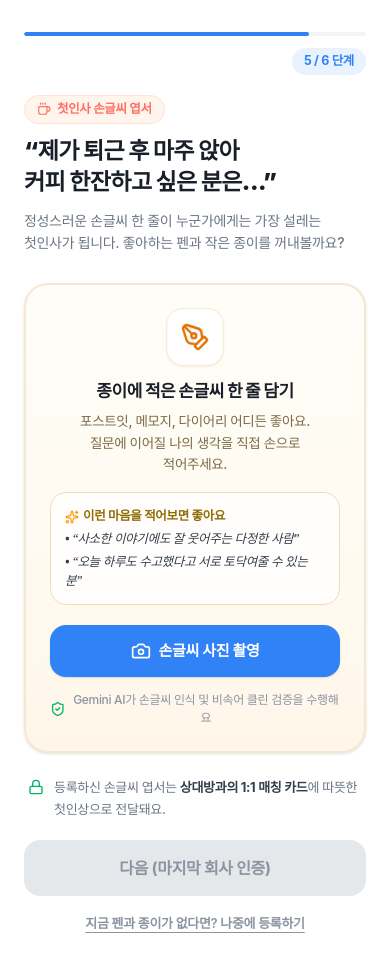
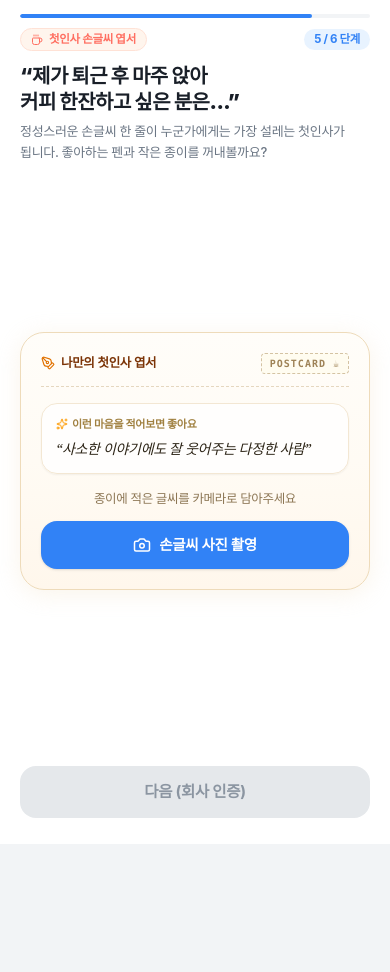
Before and after one commit to salaryee/dating, a Next.js app: page /auth/profile-note in a window 390 px wide. Shown: the top 972 px of the page. After the commit the page ends 844 px from the top, so only its background shows below. Built offline with nearby package versions, Linux system fonts and the light colour scheme.

Commit message:
feat(profile-note): improve UX to fit viewport without scroll, remove skip text and simplify postcard design

```diff
--- a/src/app/auth/profile-note/page.tsx
+++ b/src/app/auth/profile-note/page.tsx
@@ -9,14 +9,10 @@ import {
   Sparkles,
   RefreshCw,
   Check,
-  CheckCircle2,
-  Lock,
   PenTool,
-  Heart,
   AlertCircle,
   RotateCcw,
   Coffee,
-  ShieldCheck,
 } from "lucide-react";
 
 export default function ProfileNotePage() {
@@ -147,41 +143,39 @@ export default function ProfileNotePage() {
   const isFormValid = noteStatus === "success";
 
   return (
-    <div className="flex flex-col min-h-screen bg-white justify-between p-6 sm:p-7 w-full max-w-lg mx-auto">
+    <div className="flex flex-col h-[100dvh] max-h-[100dvh] bg-white justify-between px-5 py-3.5 sm:px-7 sm:py-5 w-full max-w-lg mx-auto overflow-hidden select-none">
+      {/* ================= 상단 헤더 & 타이포그래피 ================= */}
+      <div className="shrink-0">
+        {/* 프로그레스 바 & 단계 표시 */}
         <div>
-        {/* 상단 프로그레스 바 (토스 스타일 83%, 6단계 중 5단계) */}
-        <div className="pt-2 pb-5">
           <div className="h-1 w-full bg-[#F2F4F6] rounded-full overflow-hidden">
             <div className="h-full bg-[#3182F6] rounded-full w-5/6 transition-all duration-300"></div>
           </div>
-          <div className="flex items-center justify-end mt-3">
-            <span className="text-[12.5px] font-bold text-[#3182F6] bg-[#E8F3FF] px-3 py-1 rounded-full">
+          <div className="flex items-center justify-between mt-2.5">
+            <div className="inline-flex items-center gap-1.5 px-2.5 py-0.5 rounded-full bg-[#FFF5ED] text-[#FF6F61] text-[11.5px] font-bold border border-[#FFE2D6]">
+              <Coffee className="w-3 h-3" />
+              <span>첫인사 손글씨 엽서</span>
+            </div>
+            <span className="text-[11.5px] font-bold text-[#3182F6] bg-[#E8F3FF] px-2.5 py-0.5 rounded-full">
               5 / 6 단계
             </span>
           </div>
         </div>
 
-        {/* 메인 질문 (시선 집중) & 서브 텍스트 */}
-        <div>
-          <div className="inline-flex items-center gap-1.5 px-3 py-1 rounded-full bg-[#FFF5ED] text-[#FF6F61] text-[12.5px] font-bold mb-3 border border-[#FFE2D6]">
-            <Coffee className="w-3.5 h-3.5" />
-            <span>첫인사 손글씨 엽서</span>
-          </div>
-
-          {/* 메인 질문 (화면 상단에 가장 크고 또렷한 타이포그래피) */}
-          <h1 className="text-[23px] sm:text-[25px] font-black text-[#191F28] tracking-tight leading-[1.35] break-keep">
+        {/* 메인 질문 & 서브 텍스트 */}
+        <div className="mt-3">
+          <h1 className="text-[20px] sm:text-[22px] font-black text-[#191F28] tracking-tight leading-[1.3] break-keep">
             &ldquo;제가 퇴근 후 마주 앉아<br />
             커피 한잔하고 싶은 분은...&rdquo;
           </h1>
-
-          {/* 서브 텍스트 (부드러운 톤) */}
-          <p className="text-[14px] text-[#6B7684] mt-3 leading-relaxed font-medium break-keep">
+          <p className="text-[13px] text-[#6B7684] mt-1.5 leading-relaxed font-medium break-keep">
             정성스러운 손글씨 한 줄이 누군가에게는 가장 설레는 첫인사가 됩니다. 좋아하는 펜과 작은 종이를 꺼내볼까요?
           </p>
         </div>
+      </div>
 
-        {/* 손글씨 촬영 및 AI 검증 메인 영역 */}
-        <div className="mt-7 flex flex-col gap-3">
+      {/* ================= 중앙 메인 엽서 카드 영역 ================= */}
+      <div className="flex-1 flex flex-col justify-center my-auto py-2">
         {/* 숨겨진 실제 카메라/파일 인풋 */}
         <input
           ref={fileInputRef}
@@ -194,201 +188,86 @@ export default function ProfileNotePage() {
 
         {/* ================= 상태 1: 촬영 전 (empty) ================= */}
         {noteStatus === "empty" && (
-            <div className="w-full rounded-3xl bg-gradient-to-b from-[#FFFDF8] via-[#FFFBF2] to-[#FFF6E9] p-6 border-2 border-[#F5E8D0] shadow-sm flex flex-col items-center text-center relative overflow-hidden">
-              {/* 장식용 종이 라인 패턴 */}
-              <div className="w-14 h-14 rounded-2xl bg-white shadow-xs flex items-center justify-center text-amber-600 mb-3.5 border border-[#F5E8D0] animate-flutter-pulse">
-                <PenTool className="w-7 h-7" />
+          <div className="w-full rounded-3xl bg-gradient-to-b from-[#FFFDF9] via-[#FFFBF4] to-[#FFF7EC] p-5 border border-[#EEDBBA] shadow-[0_4px_24px_rgba(238,219,186,0.3)] flex flex-col justify-between relative overflow-hidden">
+            {/* 상단 엽서 장식 헤더 */}
+            <div className="flex items-center justify-between pb-3 border-b border-dashed border-[#E5D7BF]">
+              <div className="flex items-center gap-1.5 text-amber-900 text-[12.5px] font-serif font-semibold">
+                <PenTool className="w-3.5 h-3.5 text-amber-600" />
+                <span>나만의 첫인사 엽서</span>
+              </div>
+              <span className="text-[10px] tracking-widest uppercase font-mono px-2 py-0.5 rounded border border-dashed border-[#D4C3A3] text-[#9E8256] bg-amber-50/60 font-bold">
+                POSTCARD ☕
+              </span>
             </div>
 
-              <h3 className="text-[17px] font-black text-[#191F28] tracking-tight">
-                종이에 적은 손글씨 한 줄 담기
-              </h3>
-              <p className="text-[13.5px] text-[#7C6A46] mt-1.5 font-medium leading-relaxed break-keep px-2">
-                포스트잇, 메모지, 다이어리 어디든 좋아요.<br />
-                질문에 이어질 나의 생각을 직접 손으로 적어주세요.
-              </p>
-
-              {/* 예시 문구 힌트 박스 */}
-              <div className="mt-4 w-full bg-white/80 rounded-2xl p-3.5 border border-[#EEDBBA] text-left text-[12.5px] text-[#6B7684] space-y-1">
-                <p className="font-bold text-[#8F6B00] flex items-center gap-1">
-                  <Sparkles className="w-3.5 h-3.5 text-amber-500" />
+            {/* 감성 손글씨 메모 영역 */}
+            <div className="my-4 py-3 px-3.5 rounded-2xl bg-white/80 border border-[#F3E7D3] shadow-xs flex flex-col gap-1.5">
+              <p className="text-[11px] font-bold text-[#A08040] flex items-center gap-1">
+                <Sparkles className="w-3 h-3 text-amber-500" />
                 <span>이런 마음을 적어보면 좋아요</span>
               </p>
-                <p className="text-[#333D4B] font-serif italic">
-                  • &ldquo;사소한 이야기에도 잘 웃어주는 다정한 사람&rdquo;
-                </p>
-                <p className="text-[#333D4B] font-serif italic">
-                  • &ldquo;오늘 하루도 수고했다고 서로 토닥여줄 수 있는 분&rdquo;
+              <p className="text-[14px] sm:text-[14.5px] text-[#2C2416] font-serif italic leading-relaxed">
+                &ldquo;사소한 이야기에도 잘 웃어주는 다정한 사람&rdquo;
               </p>
             </div>
 
-              {/* 실제 촬영 버튼 */}
+            {/* 촬영 안내 & 버튼 */}
+            <p className="text-center text-[12.5px] text-[#8C7654] font-medium mb-3">
+              종이에 적은 글씨를 카메라로 담아주세요
+            </p>
+
             <button
               type="button"
               onClick={() => fileInputRef.current?.click()}
-                className="mt-5 w-full h-13 rounded-2xl bg-[#3182F6] hover:bg-[#1B64DA] text-white font-bold text-[15px] shadow-sm transition-all flex items-center justify-center gap-2 cursor-pointer active:scale-[0.98]"
+              className="w-full h-12 rounded-2xl bg-[#3182F6] hover:bg-[#1B64DA] text-white font-bold text-[14.5px] shadow-sm transition-all flex items-center justify-center gap-2 cursor-pointer active:scale-[0.98]"
             >
-                <Camera className="w-5 h-5" />
+              <Camera className="w-4.5 h-4.5" />
               <span>손글씨 사진 촬영</span>
             </button>
-
-              <div className="mt-3.5 flex items-center gap-1.5 text-[12px] text-[#8B95A1] font-medium">
-                <ShieldCheck className="w-4 h-4 text-[#00B368]" />
-                <span>Gemini AI가 손글씨 인식 및 비속어 클린 검증을 수행해요</span>
-              </div>
           </div>
         )}
 
         {/* ================= 상태 2: Google AI 분석 중 (analyzing) ================= */}
         {noteStatus === "analyzing" && (
-            <div className="w-full rounded-3xl bg-[#0F172A] p-5 text-white relative overflow-hidden shadow-lg border border-blue-500/30">
-              {/* 상단 실시간 프로그레스 헤더 */}
+          <div className="w-full rounded-3xl bg-[#0F172A] p-4 text-white relative overflow-hidden shadow-lg border border-blue-500/30 flex flex-col justify-between">
             <div className="flex items-center justify-between mb-2">
               <div className="flex items-center gap-2">
                 <span className="w-2 h-2 rounded-full bg-[#3182F6] animate-ping" />
-                  <span className="text-[13px] font-bold text-blue-200">
-                    Google AI 손글씨 엽서 분석
+                <span className="text-[12.5px] font-bold text-blue-200">
+                  Google AI 손글씨 확인 중
                 </span>
               </div>
-                <span className="text-[14px] font-mono font-black text-[#60A5FA]">
+              <span className="text-[13px] font-mono font-black text-[#60A5FA]">
                 {Math.min(100, Math.round(analysisProgress))}%
               </span>
             </div>
 
-              {/* 진행률 게이지 바 */}
-              <div className="w-full h-2 bg-slate-800 rounded-full overflow-hidden mb-4 border border-slate-700/50">
+            <div className="w-full h-1.5 bg-slate-800 rounded-full overflow-hidden mb-3">
               <div
-                  className="h-full bg-gradient-to-r from-[#3182F6] via-[#60A5FA] to-[#00D084] transition-all duration-100 ease-out rounded-full shadow-[0_0_10px_#3B82F6]"
+                className="h-full bg-gradient-to-r from-[#3182F6] via-[#60A5FA] to-[#00D084] transition-all duration-100 ease-out rounded-full shadow-[0_0_8px_#3B82F6]"
                 style={{ width: `${Math.min(100, analysisProgress)}%` }}
               />
             </div>
 
-              {/* 사진 프리뷰 + 레이저 스캔 뷰파인더 */}
-              <div className="relative w-full h-[200px] rounded-2xl overflow-hidden bg-black/60 flex items-center justify-center border border-slate-800">
+            {/* 뷰파인더 스캔 영역 */}
+            <div className="relative w-full h-[140px] rounded-2xl overflow-hidden bg-black/60 flex items-center justify-center border border-slate-800">
               <img
                 src={photoUrl}
                 alt="분석 중인 손글씨 사진"
                 className="w-full h-full object-cover opacity-60 filter blur-[0.3px]"
               />
-
-                {/* 레이저 스캔 라인 */}
               <div className="absolute inset-x-0 h-1 bg-gradient-to-r from-transparent via-[#60A5FA] to-transparent shadow-[0_0_16px_#3B82F6] animate-laser-scan pointer-events-none" />
-
-                {/* 뷰파인더 브라켓 */}
-                <div className="absolute inset-4 border border-blue-400/40 rounded-xl pointer-events-none flex flex-col justify-between p-2.5">
-                  <div className="flex justify-between text-[10px] text-blue-300 font-mono">
-                    <span>SCAN: HANDWRITING</span>
-                    <span>AI: GEMINI FLASH</span>
-                  </div>
-                  <div className="flex justify-between text-[10px] text-blue-300 font-mono">
-                    <span>CLEAN: VERIFYING</span>
-                    <span>SAFE: ACTIVE</span>
+              <div className="absolute inset-0 flex flex-col items-center justify-center bg-black/40 backdrop-blur-[1px]">
+                <RefreshCw className="w-5 h-5 text-[#60A5FA] animate-spin mb-1.5" />
+                <p className="text-[13.5px] font-bold text-white tracking-tight drop-shadow-sm">
+                  {analysisProgress < 50
+                    ? "종이 위 손글씨를 스캔하고 있어요..."
+                    : "소중한 첫인사 엽서를 담고 있어요..."}
+                </p>
               </div>
             </div>
 
-                {/* 센터 스피너 & 실시간 단계 안내 문구 */}
-                <div className="absolute inset-0 flex flex-col items-center justify-center bg-black/40 backdrop-blur-[1px]">
-                  <div className="w-12 h-12 rounded-full bg-blue-500/20 backdrop-blur-md flex items-center justify-center border border-blue-400/40 mb-2 shadow-xs">
-                    <RefreshCw className="w-5 h-5 text-[#60A5FA] animate-spin" />
-                  </div>
-                  <p className="text-[14.5px] font-bold text-white tracking-tight drop-shadow-sm">
-                    {analysisProgress < 40
-                      ? "종이 및 손글씨 필체 스캔 중..."
-                      : analysisProgress < 80
-                      ? "Gemini AI 문구 판독 및 안심 검증 중..."
-                      : "소중한 첫인사 엽서 등록 준비 중..."}
-                  </p>
-                  <span className="text-[11.5px] text-blue-300/90 mt-0.5 font-medium">
-                    약 1~2초 내에 분석이 완료돼요
-                  </span>
-                </div>
-              </div>
-
-              {/* 3단계 진행 상태 리스트 */}
-              <div className="mt-4 space-y-2.5 px-1">
-                {/* 1단계 */}
-                <div className="flex items-center justify-between text-[12.5px]">
-                  <span className="flex items-center gap-2 text-slate-200 font-medium">
-                    {analysisProgress >= 40 ? (
-                      <CheckCircle2 className="w-4 h-4 text-emerald-400 shrink-0" />
-                    ) : (
-                      <span className="w-4 h-4 rounded-full border border-blue-400 flex items-center justify-center text-[10px] text-blue-300 font-bold shrink-0">
-                        1
-                      </span>
-                    )}
-                    <span>종이 질감 및 손글씨 필체 감지</span>
-                  </span>
-                  <span
-                    className={`text-[11px] font-bold px-2 py-0.5 rounded-full ${
-                      analysisProgress >= 40
-                        ? "bg-emerald-950/60 text-emerald-300 border border-emerald-500/30"
-                        : "bg-blue-950/60 text-blue-300 border border-blue-500/30 animate-pulse"
-                    }`}
-                  >
-                    {analysisProgress >= 40 ? "완료" : "스캔 중"}
-                  </span>
-                </div>
-
-                {/* 2단계 */}
-                <div className="flex items-center justify-between text-[12.5px]">
-                  <span className="flex items-center gap-2 text-slate-200 font-medium">
-                    {analysisProgress >= 80 ? (
-                      <CheckCircle2 className="w-4 h-4 text-emerald-400 shrink-0" />
-                    ) : analysisProgress >= 40 ? (
-                      <span className="w-4 h-4 rounded-full bg-blue-500 text-white flex items-center justify-center text-[10px] font-bold shrink-0 animate-pulse">
-                        2
-                      </span>
-                    ) : (
-                      <span className="w-4 h-4 rounded-full border border-slate-600 text-slate-500 flex items-center justify-center text-[10px] font-bold shrink-0">
-                        2
-                      </span>
-                    )}
-                    <span>비속어·거부감 유발 표현 필터링</span>
-                  </span>
-                  <span
-                    className={`text-[11px] font-bold px-2 py-0.5 rounded-full ${
-                      analysisProgress >= 80
-                        ? "bg-emerald-950/60 text-emerald-300 border border-emerald-500/30"
-                        : analysisProgress >= 40
-                        ? "bg-blue-950/60 text-blue-300 border border-blue-500/30 animate-pulse"
-                        : "text-slate-500"
-                    }`}
-                  >
-                    {analysisProgress >= 80 ? "완료" : analysisProgress >= 40 ? "검증 중" : "대기"}
-                  </span>
-                </div>
-
-                {/* 3단계 */}
-                <div className="flex items-center justify-between text-[12.5px]">
-                  <span className="flex items-center gap-2 text-slate-200 font-medium">
-                    {analysisProgress >= 100 ? (
-                      <CheckCircle2 className="w-4 h-4 text-emerald-400 shrink-0" />
-                    ) : analysisProgress >= 80 ? (
-                      <span className="w-4 h-4 rounded-full bg-blue-500 text-white flex items-center justify-center text-[10px] font-bold shrink-0 animate-pulse">
-                        3
-                      </span>
-                    ) : (
-                      <span className="w-4 h-4 rounded-full border border-slate-600 text-slate-500 flex items-center justify-center text-[10px] font-bold shrink-0">
-                        3
-                      </span>
-                    )}
-                    <span>설레는 첫인사 엽서 등록 준비</span>
-                  </span>
-                  <span
-                    className={`text-[11px] font-bold px-2 py-0.5 rounded-full ${
-                      analysisProgress >= 100
-                        ? "bg-emerald-950/60 text-emerald-300 border border-emerald-500/30"
-                        : analysisProgress >= 80
-                        ? "bg-blue-950/60 text-blue-300 border border-blue-500/30 animate-pulse"
-                        : "text-slate-500"
-                    }`}
-                  >
-                    {analysisProgress >= 100 ? "완료" : analysisProgress >= 80 ? "준비 중" : "대기"}
-                  </span>
-                </div>
-              </div>
-
-              <p className="text-center text-[12.5px] text-blue-300 font-medium mt-4 pt-2.5 border-t border-slate-800">
+            <p className="text-center text-[11.5px] text-blue-300 font-medium mt-2.5">
               인연에게 닿을 당신만의 온기 어린 필체를 담고 있어요 ✨
             </p>
           </div>
@@ -396,42 +275,27 @@ export default function ProfileNotePage() {
 
         {/* ================= 상태 3: 재촬영 유도 (error) ================= */}
         {noteStatus === "error" && (
-            <div className="w-full rounded-3xl bg-[#FFF8F8] border border-[#FFD0D4] p-5 shadow-xs flex flex-col gap-3.5">
+          <div className="w-full rounded-3xl bg-[#FFF8F8] border border-[#FFD0D4] p-4 shadow-xs flex flex-col gap-3">
             <div className="flex items-start gap-3">
-                <div className="w-10 h-10 rounded-2xl bg-[#FFE8E8] flex items-center justify-center text-[#F04452] shrink-0 mt-0.5">
-                  <AlertCircle className="w-5 h-5" />
+              <div className="w-9 h-9 rounded-xl bg-[#FFE8E8] flex items-center justify-center text-[#F04452] shrink-0 mt-0.5">
+                <AlertCircle className="w-4.5 h-4.5" />
               </div>
               <div className="flex-1">
-                  <h3 className="text-[15.5px] font-bold text-[#D62828]">
-                    손글씨 엽서가 확인되지 않았어요
+                <h3 className="text-[14.5px] font-bold text-[#D62828]">
+                  손글씨가 확인되지 않았어요
                 </h3>
-                  <p className="text-[13px] text-[#4E5968] mt-1 leading-relaxed font-medium break-keep">
+                <p className="text-[12px] text-[#4E5968] mt-0.5 leading-relaxed font-medium break-keep">
                   {errorMessage}
                 </p>
               </div>
-                {photoUrl && (
-                  <div className="w-14 h-14 rounded-2xl overflow-hidden border border-[#FFD0D4] shrink-0 bg-white">
-                    <img src={photoUrl} alt="등록 시도된 사진" className="w-full h-full object-cover" />
-                  </div>
-                )}
             </div>
 
-              <div className="bg-white/90 rounded-2xl p-3.5 border border-[#FFE0E3] text-[12.5px] text-[#6B7684] space-y-1.5">
-                <p className="font-bold text-[#333D4B] flex items-center gap-1">
-                  <span>💡 이렇게 작성하고 촬영해 보세요</span>
-                </p>
-                <p>• 작은 종이나 메모지에 직접 펜으로 한 줄을 적어주세요</p>
-                <p>• 비속어, 성적인 표현, 연락처 대신 따뜻한 인사를 남겨주세요</p>
-                <p>• 글씨가 또렷하게 보이도록 밝은 곳에서 촬영해 주세요</p>
-              </div>
-
-              {/* 재촬영 액션 버튼 */}
             <button
               type="button"
               onClick={() => fileInputRef.current?.click()}
-                className="w-full h-12 rounded-xl bg-[#3182F6] hover:bg-[#1B64DA] text-white font-bold text-[14.5px] shadow-sm transition-all flex items-center justify-center gap-2 cursor-pointer active:scale-[0.98]"
+              className="w-full h-11 rounded-xl bg-[#3182F6] hover:bg-[#1B64DA] text-white font-bold text-[14px] shadow-sm transition-all flex items-center justify-center gap-1.5 cursor-pointer active:scale-[0.98]"
             >
-                <Camera className="w-4.5 h-4.5" />
+              <Camera className="w-4 h-4" />
               <span>손글씨 다시 촬영하기</span>
             </button>
           </div>
@@ -439,88 +303,57 @@ export default function ProfileNotePage() {
 
         {/* ================= 상태 4: 손글씨 승인 완료 (success) ================= */}
         {noteStatus === "success" && (
-            <div className="w-full rounded-3xl bg-gradient-to-b from-[#FFFDF8] via-[#FFFBF2] to-[#FFF7EC] border-2 border-[#F5E8D0] p-5 shadow-sm flex flex-col gap-4">
+          <div className="w-full rounded-3xl bg-gradient-to-b from-[#FFFDF9] to-[#FFF8EE] border border-[#EEDBBA] p-4 shadow-sm flex flex-col gap-3">
             <div className="flex items-center justify-between">
-                <span className="inline-flex items-center gap-1.5 text-[13px] font-bold text-[#8F6B00] bg-amber-50 px-2.5 py-1 rounded-md border border-amber-200/50">
+              <span className="inline-flex items-center gap-1.5 text-[12px] font-bold text-[#8F6B00] bg-amber-50 px-2.5 py-0.5 rounded-md border border-amber-200/50">
                 <Sparkles className="w-3.5 h-3.5 text-amber-500" />
-                  <span>Gemini AI 클린 손글씨 승인</span>
+                <span>첫인사 엽서 등록 완료</span>
               </span>
               <button
                 type="button"
                 onClick={() => fileInputRef.current?.click()}
-                  className="text-[12.5px] text-[#8B95A1] hover:text-[#191F28] font-bold flex items-center gap-1 active:scale-95 transition-all cursor-pointer"
+                className="text-[12px] text-[#8B95A1] hover:text-[#191F28] font-bold flex items-center gap-1 active:scale-95 transition-all cursor-pointer"
               >
                 <RotateCcw className="w-3.5 h-3.5" />
                 <span>다시 찍기</span>
               </button>
             </div>
 
-              {/* 촬영된 실제 손글씨 사진 렌더링 */}
-              <div className="relative w-full h-[170px] rounded-2xl overflow-hidden bg-white border border-[#EEDBBA] shadow-xs flex items-center justify-center">
+            <div className="relative w-full h-[140px] rounded-2xl overflow-hidden bg-white border border-[#EEDBBA] shadow-xs flex items-center justify-center">
               <img
                 src={photoUrl}
                 alt="등록된 자필 손글씨 엽서"
                 className="w-full h-full object-cover"
               />
-                {/* 우측 하단 인증 뱃지 */}
-                <div className="absolute bottom-2.5 right-2.5 px-2.5 py-1 rounded-full bg-white/95 backdrop-blur-sm border border-emerald-400 flex items-center gap-1 text-[11.5px] text-[#00B368] font-bold shadow-xs">
-                  <Check className="w-3.5 h-3.5 stroke-[3]" />
-                  <span>자필 손글씨 인증</span>
+              <div className="absolute bottom-2 right-2 px-2.5 py-0.5 rounded-full bg-white/95 backdrop-blur-sm border border-emerald-400 flex items-center gap-1 text-[11px] text-[#00B368] font-bold shadow-xs">
+                <Check className="w-3 h-3 stroke-[3]" />
+                <span>자필 인증 완료</span>
               </div>
             </div>
 
-              {/* AI가 읽어낸 손글씨 문구 인용 */}
             {extractedText && (
-                <div className="p-3.5 rounded-2xl bg-white/80 border border-[#F5E8D0] text-center">
-                  <p className="text-[11.5px] text-[#8B95A1] font-medium mb-1">인식된 첫인사 문구</p>
-                  <p className="text-[15px] font-serif italic text-[#191F28] leading-relaxed">
+              <div className="p-2.5 rounded-xl bg-white/80 border border-[#F5E8D0] text-center">
+                <p className="text-[13.5px] font-serif italic text-[#191F28] leading-snug">
                   &ldquo;{extractedText}&rdquo;
                 </p>
               </div>
             )}
-
-              {/* 하단 안심 보증 바 */}
-              <div className="flex items-center justify-between text-[12px] pt-1 border-t border-[#F5E8D0]/80">
-                <span className="text-[#00B368] font-bold flex items-center gap-1">
-                  <Check className="w-3.5 h-3.5" /> 비속어 없는 정갈한 문구
-                </span>
-                <span className="text-[#3182F6] font-bold">엽서 등록 완료</span>
-              </div>
           </div>
         )}
       </div>
 
-        {/* 안심 보증 노트 */}
-        <div className="mt-6 flex items-start gap-2.5 text-[13px] text-[#6B7684] font-medium px-1">
-          <Lock className="w-4 h-4 text-[#00B368] shrink-0 mt-0.5" />
-          <p className="leading-relaxed">
-            등록하신 손글씨 엽서는 <strong className="text-[#333D4B]">상대방과의 1:1 매칭 카드</strong>에 따뜻한 첫인상으로 전달돼요.
-          </p>
-        </div>
-      </div>
-
-      {/* 하단 CTA & 나중에 작성하기 옵션 */}
-      <div className="pb-6 pt-5 flex flex-col gap-2.5">
+      {/* ================= 하단 CTA 버튼 ================= */}
+      <div className="shrink-0 pt-2 pb-3 sm:pb-4">
         <Link
           href={isFormValid ? "/auth/verify-work" : "#"}
-          className={`w-full h-14 rounded-2xl font-bold text-[16px] transition-all flex items-center justify-center ${
+          className={`w-full h-13 rounded-2xl font-bold text-[15.5px] transition-all flex items-center justify-center ${
             isFormValid
               ? "bg-[#3182F6] text-white hover:bg-[#1B64DA] shadow-lg shadow-blue-500/25 active:scale-[0.98]"
               : "bg-[#E5E8EB] text-[#8B95A1] cursor-not-allowed pointer-events-none"
           }`}
         >
-          다음 (마지막 회사 인증)
+          다음 (회사 인증)
         </Link>
-
-        {/* 종이와 펜이 지금 당장 없는 직장인을 위한 건너뛰기 배려 */}
-        <div className="text-center pt-1">
-          <Link
-            href="/auth/verify-work"
-            className="text-[13px] text-[#8B95A1] hover:text-[#6B7684] font-semibold underline underline-offset-4 cursor-pointer transition-colors"
-          >
-            지금 펜과 종이가 없다면? 나중에 등록하기
-          </Link>
-        </div>
       </div>
     </div>
   );
```
Lines whose indentation alone changed are shown as unchanged.
